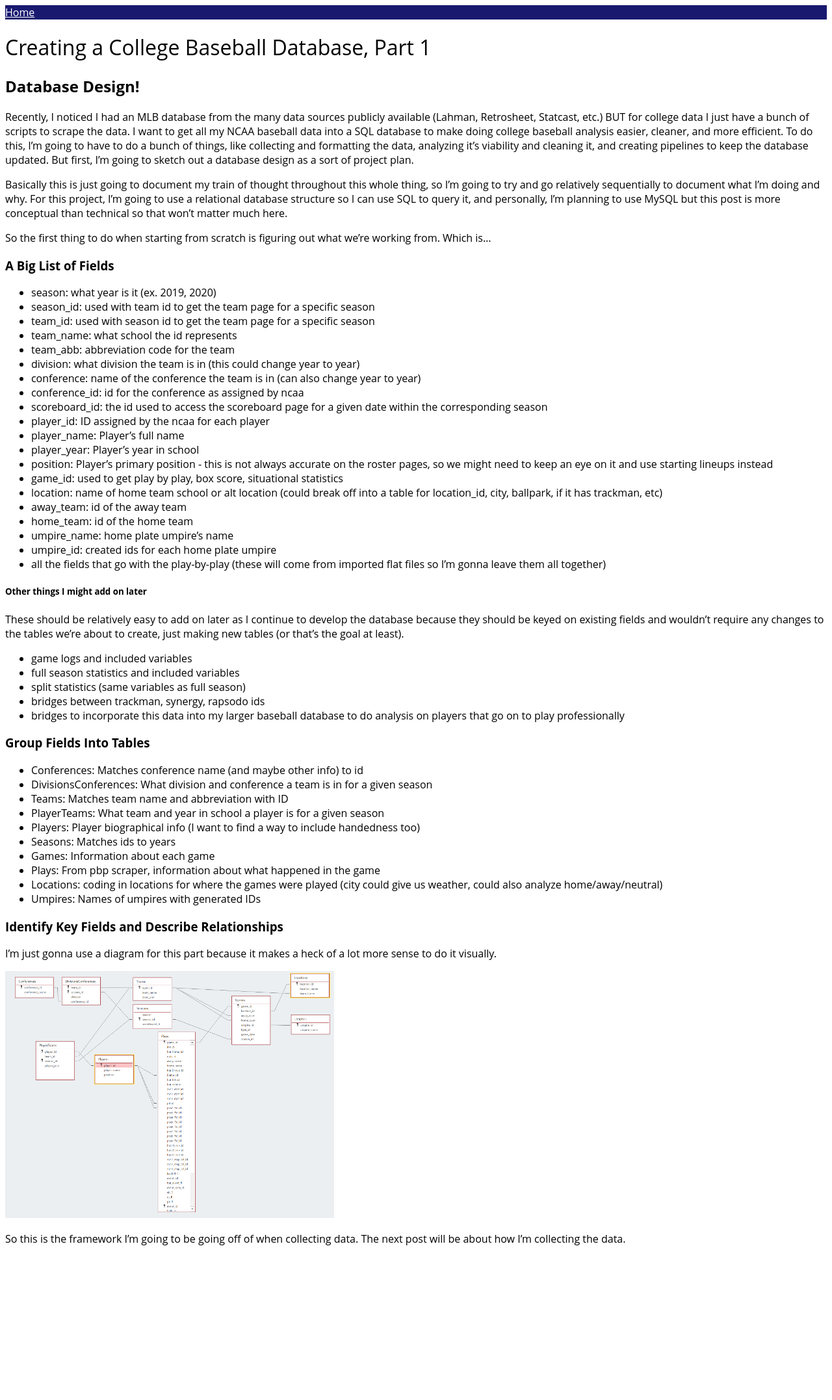
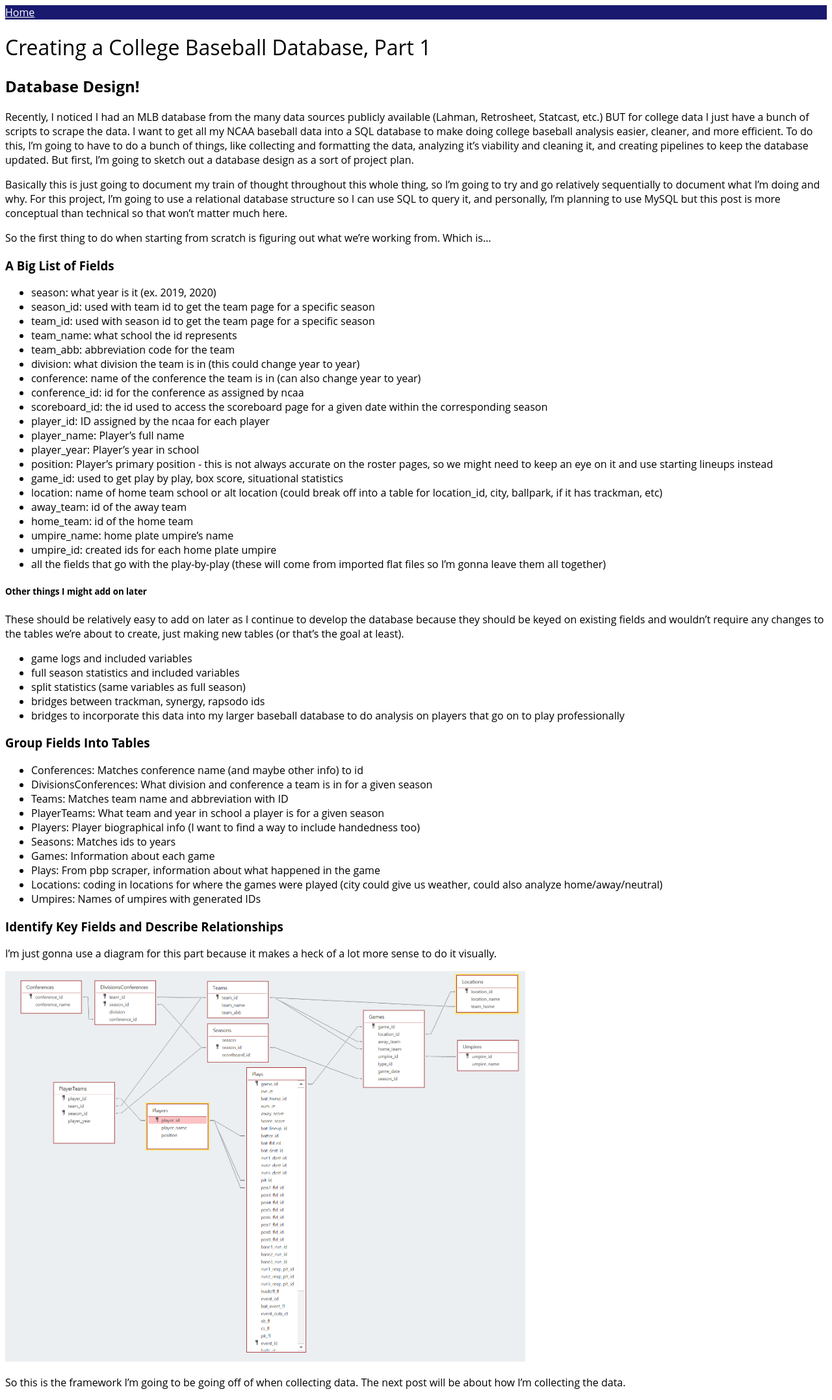
Before and after one commit to milesok/milesok.github.io, a Jekyll site: the page built from _posts/ncaa-database/2020-07-27-creating-ncaa-database.md, in a window 1280 px wide. Shown: the whole page at 65% size. Built offline with Jekyll 4.4.1, drawn with Linux system fonts in a browser that asks for light colours; before the commit the page ends 1933 px from its top, so only the background shows below that.

Commit message:
Update 2020-07-27-creating-ncaa-database.md

```diff
--- a/_posts/ncaa-database/2020-07-27-creating-ncaa-database.md
+++ b/_posts/ncaa-database/2020-07-27-creating-ncaa-database.md
@@ -60,6 +60,6 @@ These should be relatively easy to add on later as I continue to develop the dat
 ### Identify Key Fields and Describe Relationships
 I'm just gonna use a diagram for this part because it makes a heck of a lot more sense to do it visually.
 
-<img src="https://github.com/milesok/milesok.github.io/blob/master/assets/img/ncaa-database/db_diagram_v1.PNG?raw=true" width="40%">
+<img src="https://github.com/milesok/milesok.github.io/blob/master/assets/img/ncaa-database/db_diagram_v1.PNG?raw=true" width="800">
 
 So this is the framework I'm going to be going off of when collecting data. The next post will be about how I'm collecting the data.
```
